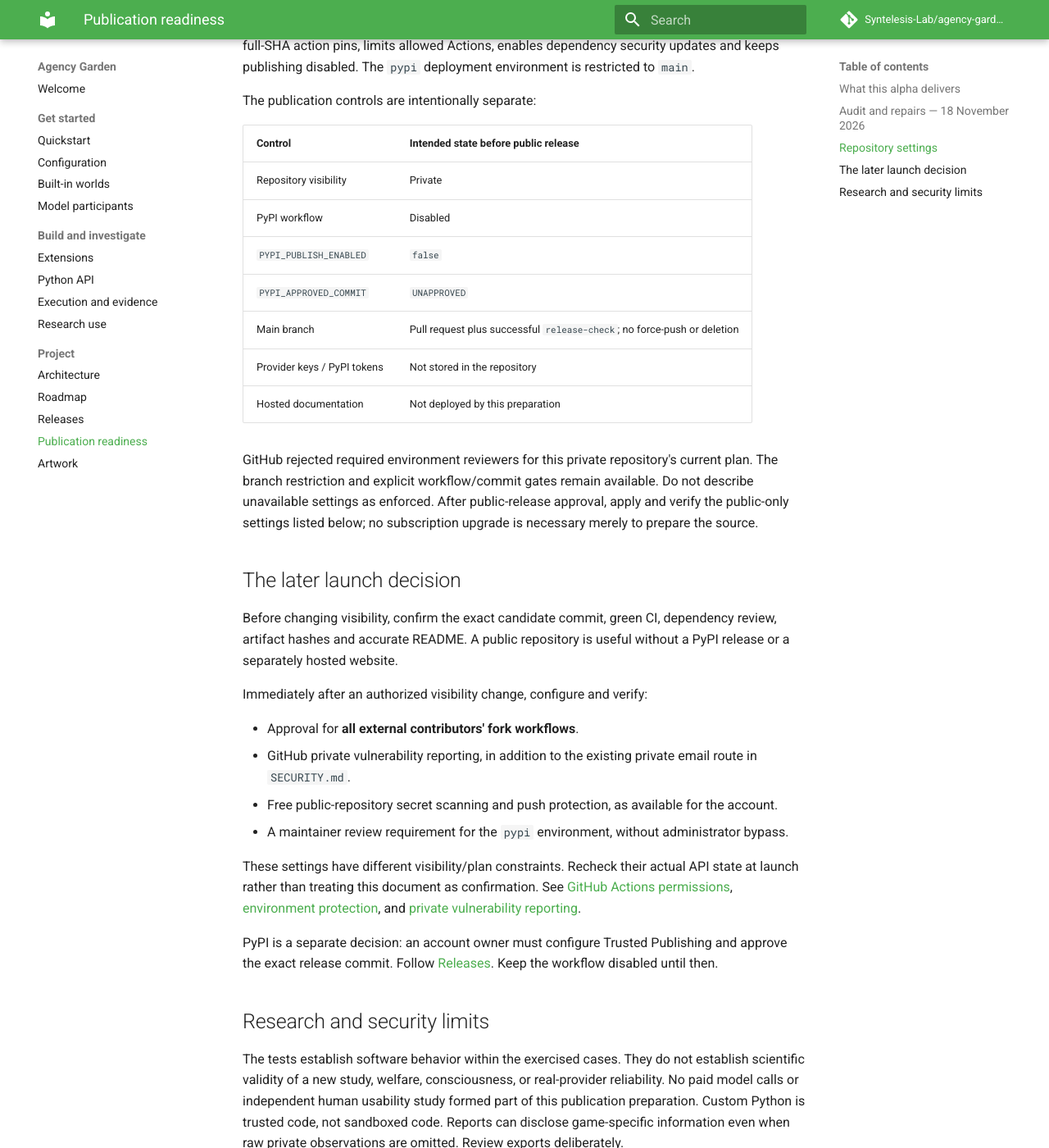
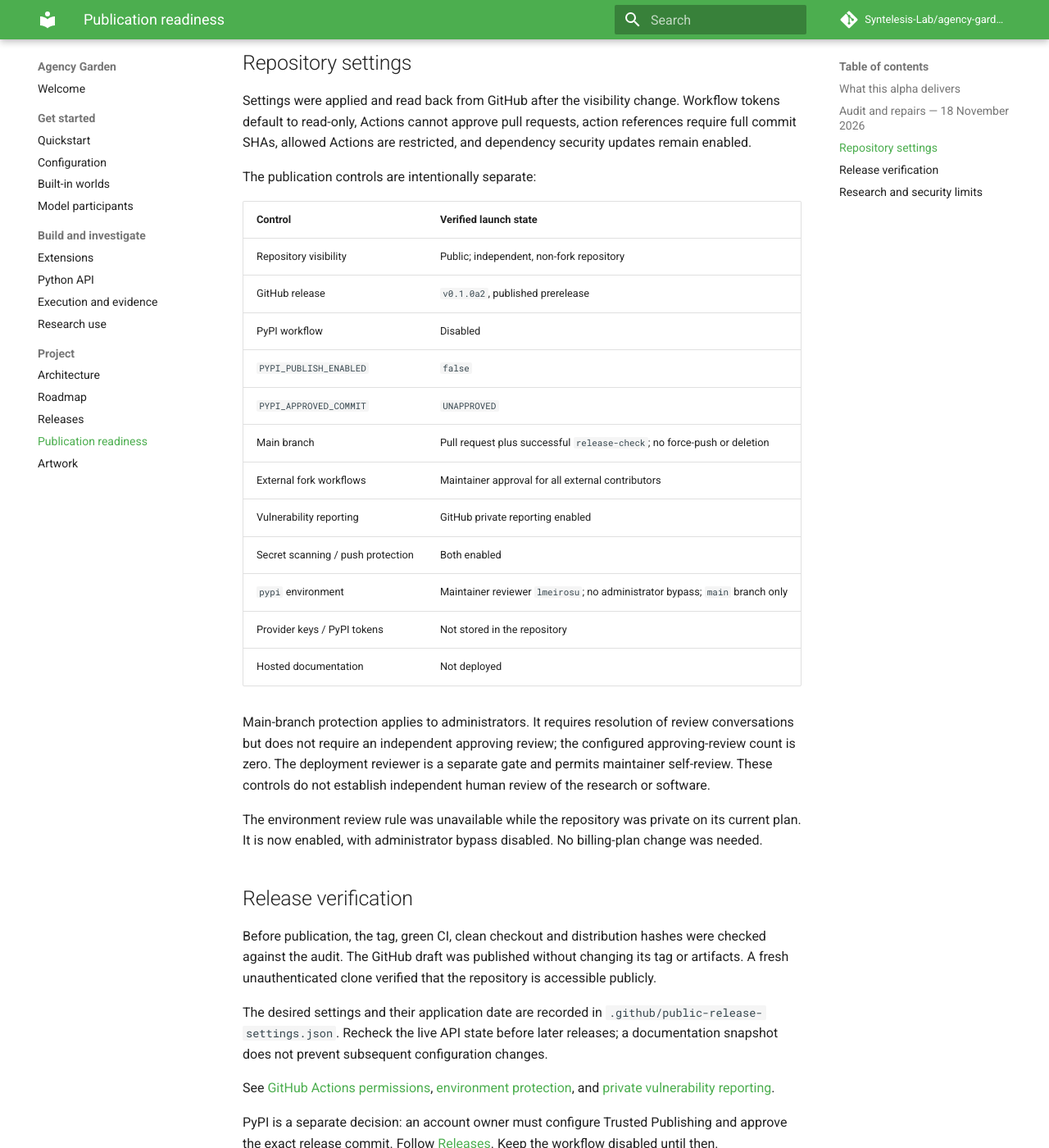
Before and after one commit to Syntelesis-Lab/agency-garden, an MkDocs documentation site: the page built from docs/public-readiness.md, in a window 1280 px wide and 1400 px high, scrolled down 1555 px. Shown: the whole window at 82% size. Built offline with MkDocs 1.6.1 and Material for MkDocs 9.7.7, drawn with Linux system fonts in a browser that asks for light colours; comment, search, counter and statistics services are not loaded; some of the changed text lies outside the part shown.

Commit message:
docs: record public v0.1.0a2 launch and verified security settings
Update publication status and security documentation after the authorized GitHub launch. PyPI remains disabled; the audited release tag and distribution artifacts are unchanged.

```diff
--- a/docs/public-readiness.md
+++ b/docs/public-readiness.md
@@ -1,6 +1,8 @@
 # Publication readiness
 
-The current source is an unreleased `0.1.0a2` candidate. The repository is private. Preparing it for public use does not authorize changing visibility, publishing a package, or deploying a website.
+Agency Garden became public on 18 November 2026 with the owner's authorization. [Version 0.1.0a2](https://github.com/Syntelesis-Lab/agency-garden/releases/tag/v0.1.0a2) is a published GitHub alpha prerelease. PyPI publishing remains disabled; no documentation website was deployed.
+
+The release preserves audited commit `dc369b4c10cda2a3d7abde724743893deec36864` and the exact CI-built wheel, source archive and checksums. The tag and archives retain their preparation-time documentation; this default-branch document records the completed launch.
 
 ## What this alpha delivers
 
@@ -24,34 +26,36 @@ Existing a1 tags, releases and saved runs remain unchanged. A2 changes the engin
 
 ## Repository settings
 
-Preparation uses read-only workflow tokens, disallows Actions approving pull requests, requires full-SHA action pins, limits allowed Actions, enables dependency security updates and keeps publishing disabled. The `pypi` deployment environment is restricted to `main`.
+Settings were applied and read back from GitHub after the visibility change. Workflow tokens default to read-only, Actions cannot approve pull requests, action references require full commit SHAs, allowed Actions are restricted, and dependency security updates remain enabled.
 
 The publication controls are intentionally separate:
 
-| Control | Intended state before public release |
+| Control | Verified launch state |
 |---|---|
-| Repository visibility | Private |
+| Repository visibility | Public; independent, non-fork repository |
+| GitHub release | `v0.1.0a2`, published prerelease |
 | PyPI workflow | Disabled |
 | `PYPI_PUBLISH_ENABLED` | `false` |
 | `PYPI_APPROVED_COMMIT` | `UNAPPROVED` |
 | Main branch | Pull request plus successful `release-check`; no force-push or deletion |
+| External fork workflows | Maintainer approval for all external contributors |
+| Vulnerability reporting | GitHub private reporting enabled |
+| Secret scanning / push protection | Both enabled |
+| `pypi` environment | Maintainer reviewer `lmeirosu`; no administrator bypass; `main` branch only |
 | Provider keys / PyPI tokens | Not stored in the repository |
-| Hosted documentation | Not deployed by this preparation |
+| Hosted documentation | Not deployed |
 
-GitHub rejected required environment reviewers for this private repository's current plan. The branch restriction and explicit workflow/commit gates remain available. Do not describe unavailable settings as enforced. After public-release approval, apply and verify the public-only settings listed below; no subscription upgrade is necessary merely to prepare the source.
+Main-branch protection applies to administrators. It requires resolution of review conversations but does not require an independent approving review; the configured approving-review count is zero. The deployment reviewer is a separate gate and permits maintainer self-review. These controls do not establish independent human review of the research or software.
 
-## The later launch decision
+The environment review rule was unavailable while the repository was private on its current plan. It is now enabled, with administrator bypass disabled. No billing-plan change was needed.
 
-Before changing visibility, confirm the exact candidate commit, green CI, dependency review, artifact hashes and accurate README. A public repository is useful without a PyPI release or a separately hosted website.
+## Release verification
 
-Immediately after an authorized visibility change, configure and verify:
+Before publication, the tag, green CI, clean checkout and distribution hashes were checked against the audit. The GitHub draft was published without changing its tag or artifacts. A fresh unauthenticated clone verified that the repository is accessible publicly.
 
-- Approval for **all external contributors' fork workflows**.
-- GitHub private vulnerability reporting, in addition to the existing private email route in `SECURITY.md`.
-- Free public-repository secret scanning and push protection, as available for the account.
-- A maintainer review requirement for the `pypi` environment, without administrator bypass.
+The desired settings and their application date are recorded in `.github/public-release-settings.json`. Recheck the live API state before later releases; a documentation snapshot does not prevent subsequent configuration changes.
 
-These settings have different visibility/plan constraints. Recheck their actual API state at launch rather than treating this document as confirmation. See [GitHub Actions permissions](https://docs.github.com/en/rest/actions/permissions), [environment protection](https://docs.github.com/en/actions/how-tos/deploy/configure-and-manage-deployments/manage-environments), and [private vulnerability reporting](https://docs.github.com/en/code-security/how-tos/report-and-fix-vulnerabilities/configure-vulnerability-reporting/configure-for-a-repository).
+See [GitHub Actions permissions](https://docs.github.com/en/rest/actions/permissions), [environment protection](https://docs.github.com/en/actions/how-tos/deploy/configure-and-manage-deployments/manage-environments), and [private vulnerability reporting](https://docs.github.com/en/code-security/how-tos/report-and-fix-vulnerabilities/configure-vulnerability-reporting/configure-for-a-repository).
 
 PyPI is a separate decision: an account owner must configure Trusted Publishing and approve the exact release commit. Follow [Releases](releasing.md). Keep the workflow disabled until then.
 
```
Also changed, not shown: CHANGELOG.md (+3 -1 lines), README.md (+3 -3 lines), SECURITY.md (+1 -1 lines), docs/quickstart.md (+1 -1 lines), docs/releasing.md (+3 -3 lines), 2 other files.
